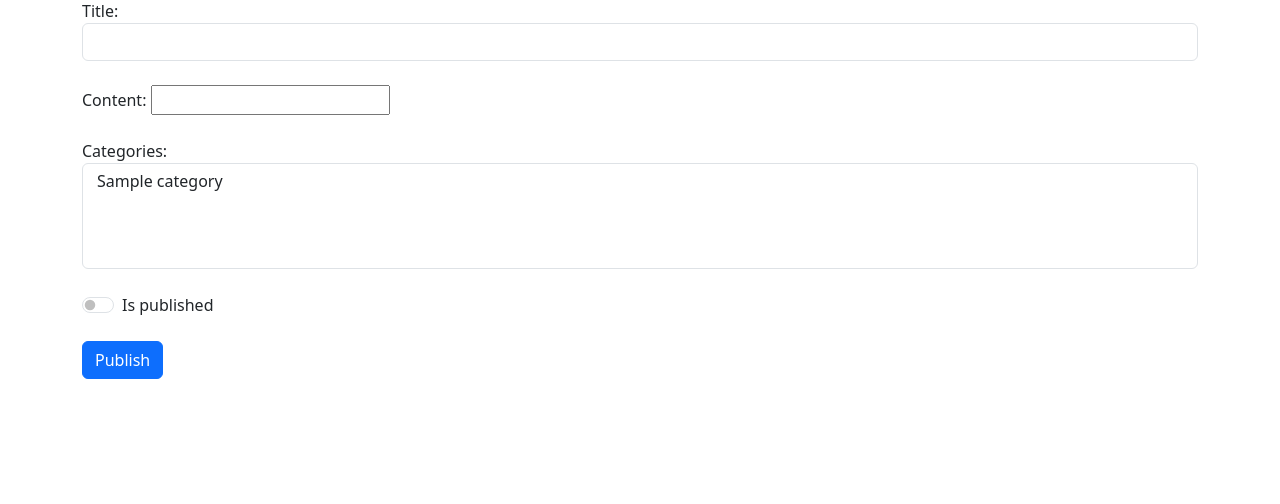
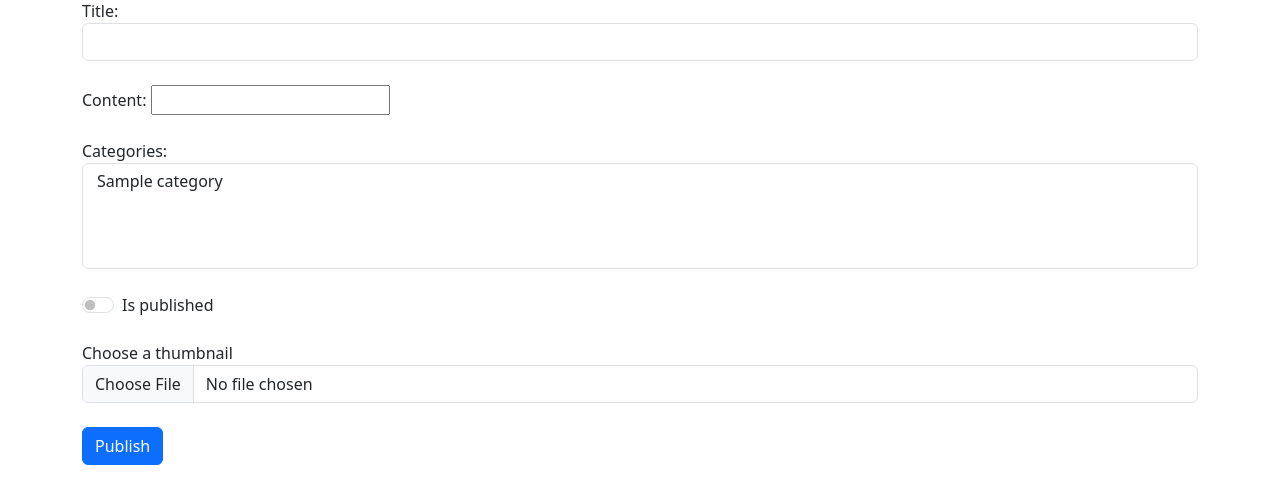
Before and after one commit to ludovicnicolau/django-blog, a Django app: page /blog/create/ in a window 1280 px wide. Shown: the part 87-591 px from the top of the page. Run offline with Django 5.2, Linux system fonts and the light colour scheme; a user stored in the database is signed in; tables that the repository leaves empty hold one stand-in row (values such as "Sample post").

Commit message:
Add thumbnail to blogpost form

```diff
--- a/blog/forms.py
+++ b/blog/forms.py
@@ -17,10 +17,11 @@ class BlogPostForm(forms.ModelForm):
 
     class Meta:
         model = BlogPost
-        fields = ('title', 'content', 'is_published', 'categories')
+        fields = ('title', 'content', 'is_published', 'categories', 'thumbnail')
         widgets = {
             'title': forms.TextInput(attrs={'class': 'form-control'}),
             'content': TinyMCE(attrs={'class': 'form-control'}),
             'categories': forms.SelectMultiple(attrs={'class': 'form-select'}),
             'is_published': forms.CheckboxInput(attrs={'class': 'form-check-input', 'role': 'switch'}),
+            'thumbnail': forms.FileInput(attrs={'class': 'form-control'})
         }
--- a/blog/templates/blog/blogpost_form.html
+++ b/blog/templates/blog/blogpost_form.html
@@ -7,7 +7,7 @@
 {% endblock %}
 
 {% block content %}
-    <form action="" method="post">
+    <form action="" method="post" enctype="multipart/form-data">
         {% csrf_token %}
         <div class="form-group mb-4">
             {{ form.title.label_tag }}
@@ -25,6 +25,10 @@
             <label for="{{ form.is_published.id_for_label }}">{{ form.is_published.label }}</label>
             {{ form.is_published }}
         </div>
+        <div class="mb-4">
+            <label for="{{ form.thumbnail.id_for_label }}">{% trans 'Choose a thumbnail' %}</label>
+            {{ form.thumbnail }}
+        </div>
         <input type="submit" value="{% trans 'Publish' %}" class="btn btn-primary">
     </form>
 {% endblock %}
```
Also changed, not shown: 2 other files.
